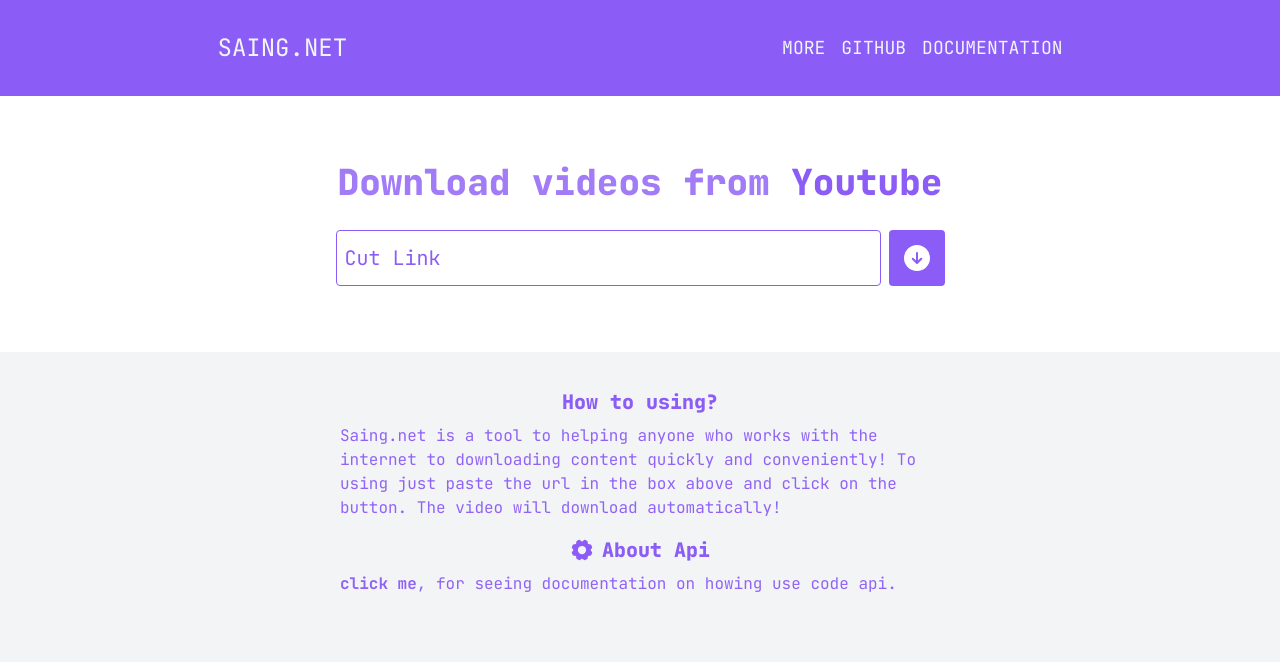
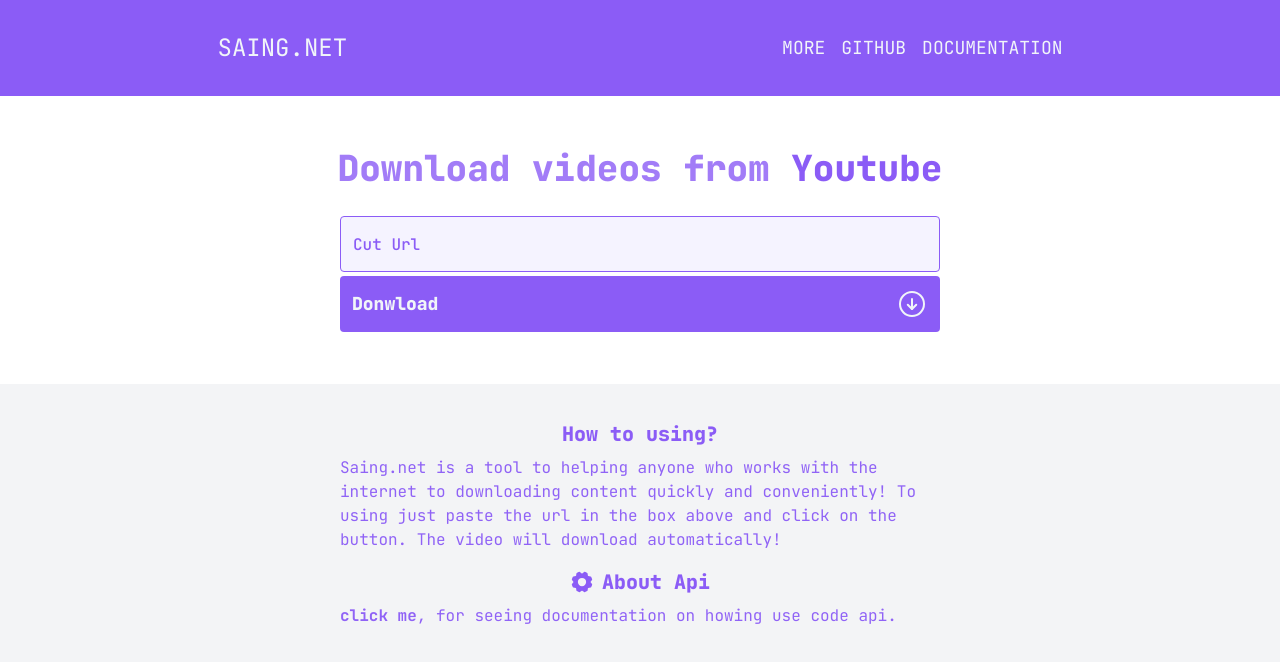
Before and after one commit to jsalexsandro/saing, a Next.js app: page / in a window 1280 px wide. Shown: the top 662 px of the page. Built offline with nearby package versions, Linux system fonts and the light colour scheme.

Commit message:
fix:Ajusted Input and Button of Interface

```diff
--- a/src/components/Form.tsx
+++ b/src/components/Form.tsx
@@ -2,16 +2,19 @@
 
 export function Form(){
   return (
-    <section className="w-full bg-white font-extrabold flex items-center flex-col gap-7 justify-center h-64">
+    <section className="w-full bg-white font-extrabold flex items-center flex-col gap-7 justify-center h-72">
       <div className="w-full h-auto">
         <h1 className="text-4xl text-center text-violet-500">
             <span className="opacity-80">Download videos from</span> <span className="opacity-100">Youtube</span>
         </h1>
       </div>
-      <div className="flex items-center justify-center gap-2">
-        <input placeholder="Cut Link " className="focus:border-violet-700 placeholder:text-violet-500  h-14 w-[545px] max-sm:w-[270px] text-xl text-violet-500 font-normal border border-violet-500 indent-2 rounded outline-none"  />
-        <button className="hover:bg-violet-700 w-14 h-14 bg-violet-500 rounded flex items-center justify-center">
-          <ArrowCircleDown weight="fill" id="icon" className="text-white" size={32} />
+      <div className="flex items-center justify-center flex-col gap-1">
+        <input placeholder="Cut Url" className="sm:w-[600px] placeholder:text-violet-500 focus:border-violet-700 font-medium text-violet-500 w-[calc(100vw_-_32px)] outline-none indent-3 h-14 rounded bg-violet-50 border border-violet-500" />
+        <button className="sm:w-[600px] hover:bg-violet-700 text-lg w-[calc(100vw_-_32px)] h-14 rounded bg-violet-500 flex items-center justify-between">
+          <p className="px-3 text-slate-100"> Donwload </p>
+          <div className="flex items-center justify-center px-3">
+            <ArrowCircleDown size={32} className="text-slate-100" />
+          </div>
         </button>
       </div>
     </section>
```
